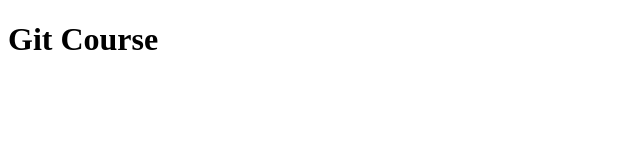
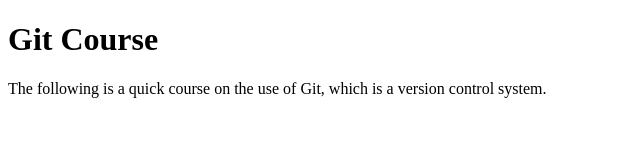
Before and after one commit to raiashim/git-course, a plain HTML site: page index.html in a window 1280 px wide. Shown: the whole page, without its empty margins (0-640 px from the left). Drawn offline with Linux system fonts and the light colour scheme.

Commit message:
readded the paragraph section

```diff
--- a/index.html
+++ b/index.html
@@ -7,5 +7,6 @@
 </head>
 <body>
   <h1>Git Course</h1>
+  <p>The following is a quick course on the use of Git, which is a version control system.</p>
 </body>
 </html>
```
